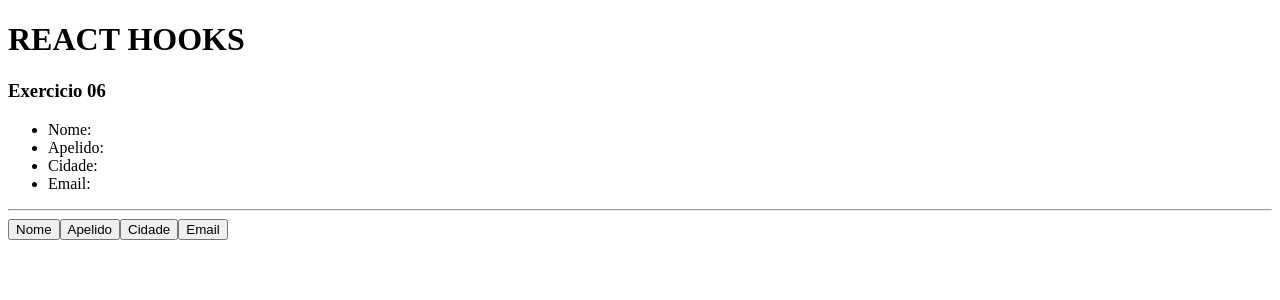
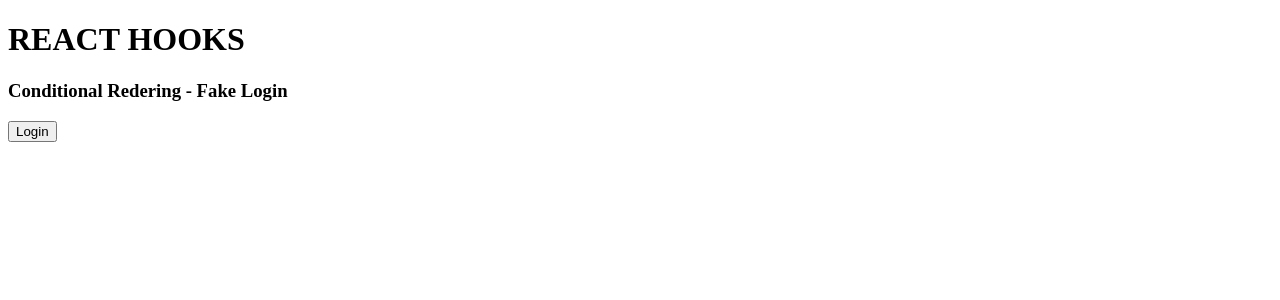
Before and after one commit to AlexFeitoza/react_next_hooks, a React (Vite) app: page / in a window 1280 px wide. Shown: the top 300 px of the page. Built offline with nearby package versions, Linux system fonts and the light colour scheme.

Commit message:
09_hooks

```diff
--- a/src/App.jsx
+++ b/src/App.jsx
@@ -3,7 +3,8 @@
 //import HookState02 from "./components/UseState_02"
 //import HookState03 from "./components/UseState_03"
 //import HookState04 from "./components/UseState_04"
-import HookState08 from "./components/UseState_08"
+//import HookState08 from "./components/UseState_08"
+import HookState09 from "./components/UseState_09"
 
 
 
@@ -20,7 +21,8 @@ const App = () => {
           {/*<HookState05 /> */}
           {/*<HookState06 /> */}
           {/*<HookState07 /> */}
-          <HookState08 />
+          {/*<HookState08 /> */}
+          <HookState09 />
         </>
     )
 }
--- /dev/null
+++ b/src/components/UseState_09.jsx
@@ -0,0 +1,21 @@
+import { useState } from "react";
+
+const Hookstate09 = () => {
+
+  const [login, setLogin] = useState(false)
+  const [btnText, setBtnText] = useState('Login')
+
+  return(
+    <>
+      <h3>Conditional Redering - Fake Login</h3>
+        <button onClick={() => {
+          setLogin(!login);
+          setBtnText(login ? 'Login' : 'Logout')
+        }}>{btnText}</button>
+
+        {login &&  <p>Usuario Logado!</p>}
+    </>
+  )
+}
+
+export default Hookstate09
```
